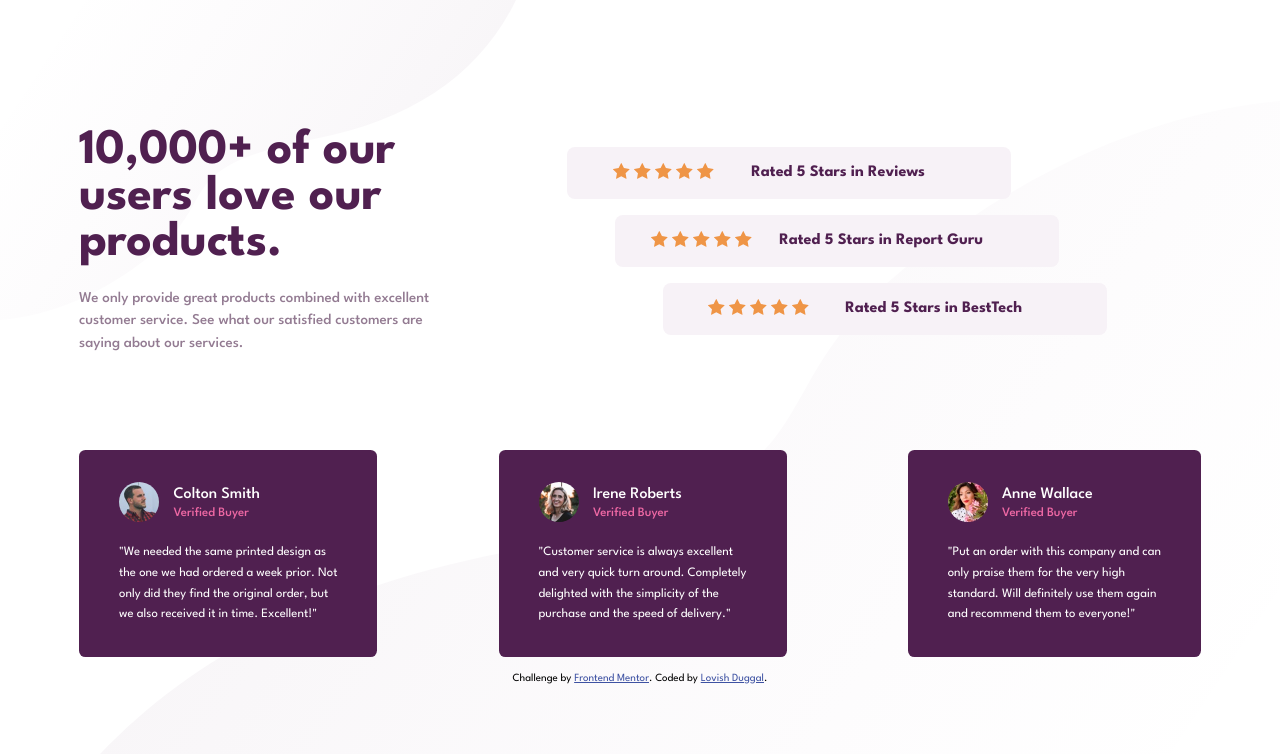
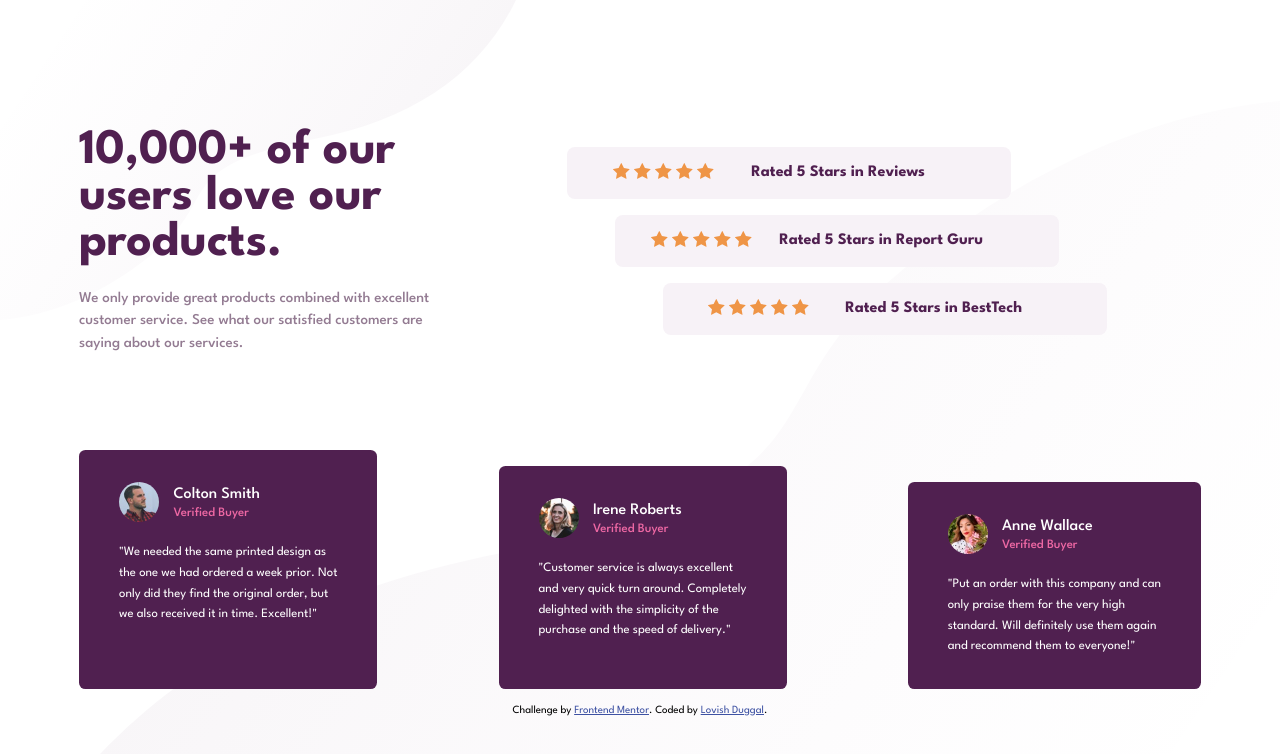
Before and after one commit to lovishduggal/Frontend-Mentor-Challenge-5, a plain HTML site: page index.html in a window 1280 px wide. Drawn offline with Linux system fonts and the light colour scheme.

Commit message:
Update style.css

```diff
--- a/style.css
+++ b/style.css
@@ -94,6 +94,12 @@ main .container .content-bottom .card-2 .top,
 main .container .content-bottom .card-3 .top {
   display: flex;
   margin-bottom: 1rem;
+}
+main .container .content-bottom .card-2 {
+  margin-top: 1rem;
+}
+main .container .content-bottom .card-3 {
+  margin-top: 2rem;
 }
 main .container .content-bottom .card-1 .top h5,
 main .container .content-bottom .card-2 .top h5,
```
